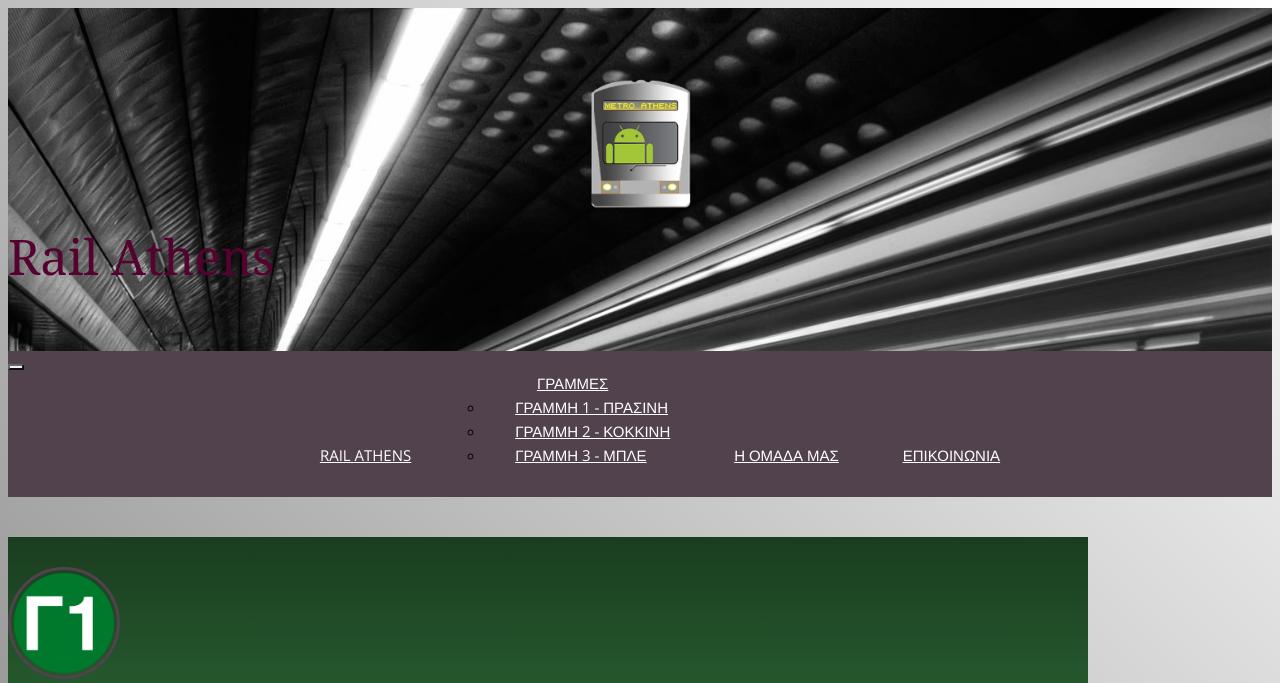
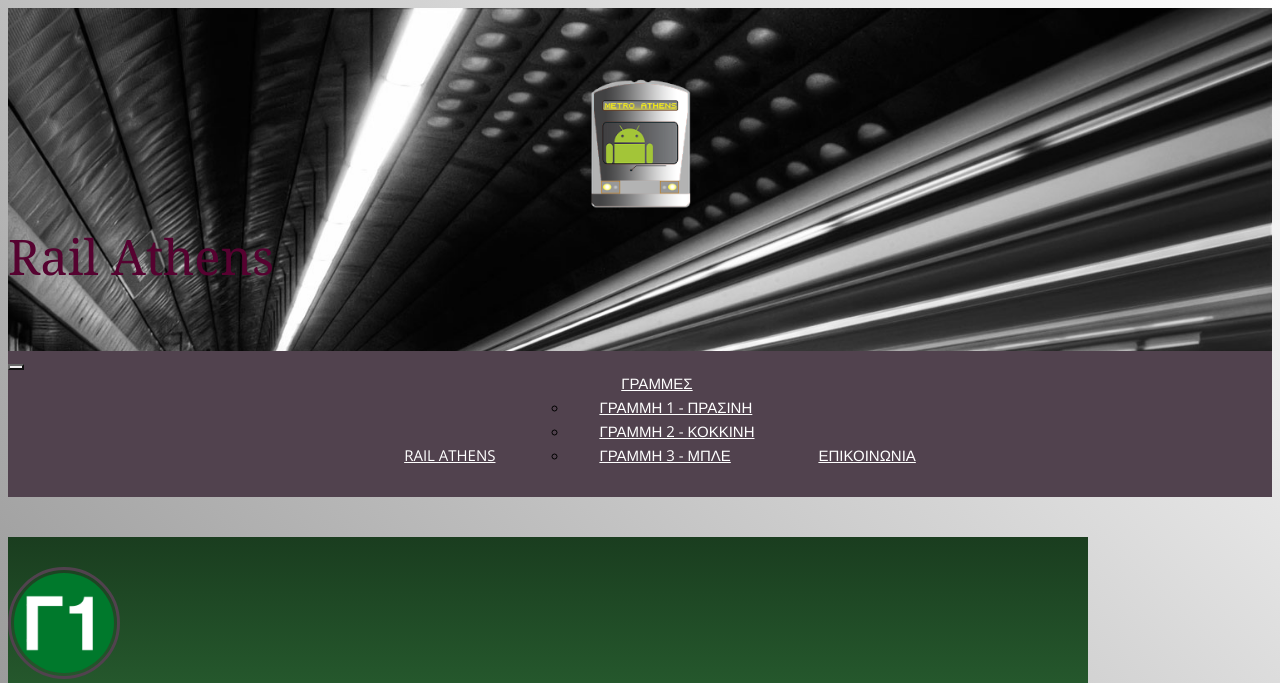
Before and after one commit to VanaSt/RailAthens, a PHP site: page /final/1.0_line.php in a window 1280 px wide. Shown: the top 683 px of the page. Run offline with PHP 8.4, Linux system fonts and the light colour scheme; some libraries are stand-ins or nearby versions; some web fonts are replaced.

Commit message:
Update menu.php

```diff
--- a/menu.php
+++ b/menu.php
@@ -28,8 +28,6 @@
 					</ul>
 				</li>
 
-				<li <?php if($van=='team') echo "class='active'"; ?>><a href="about.php">Η ΟΜΑΔΑ ΜΑΣ</a></li>
-
 				<li <?php if($van=='contact') echo "class='active'"; ?>><a href="single.php">ΕΠΙΚΟΙΝΩΝΙΑ</a></li>
 
 			</ul>
```
